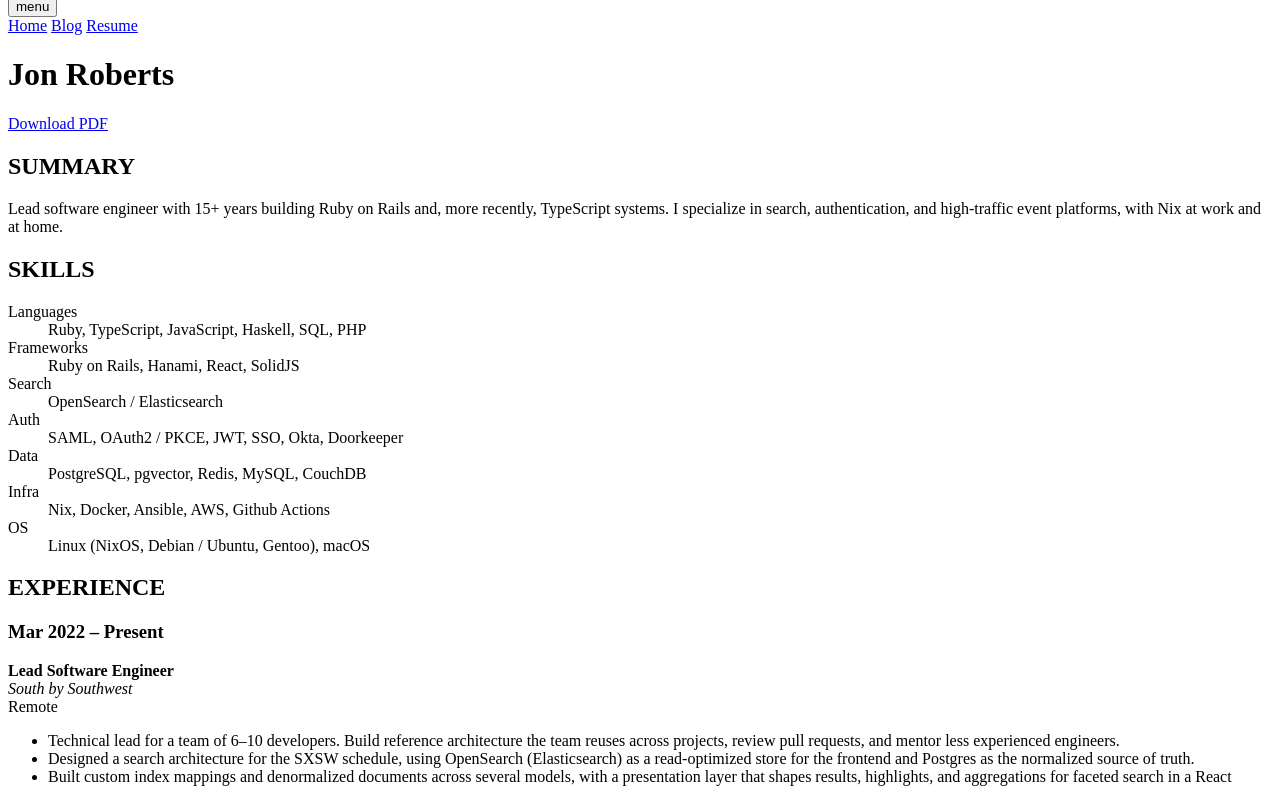
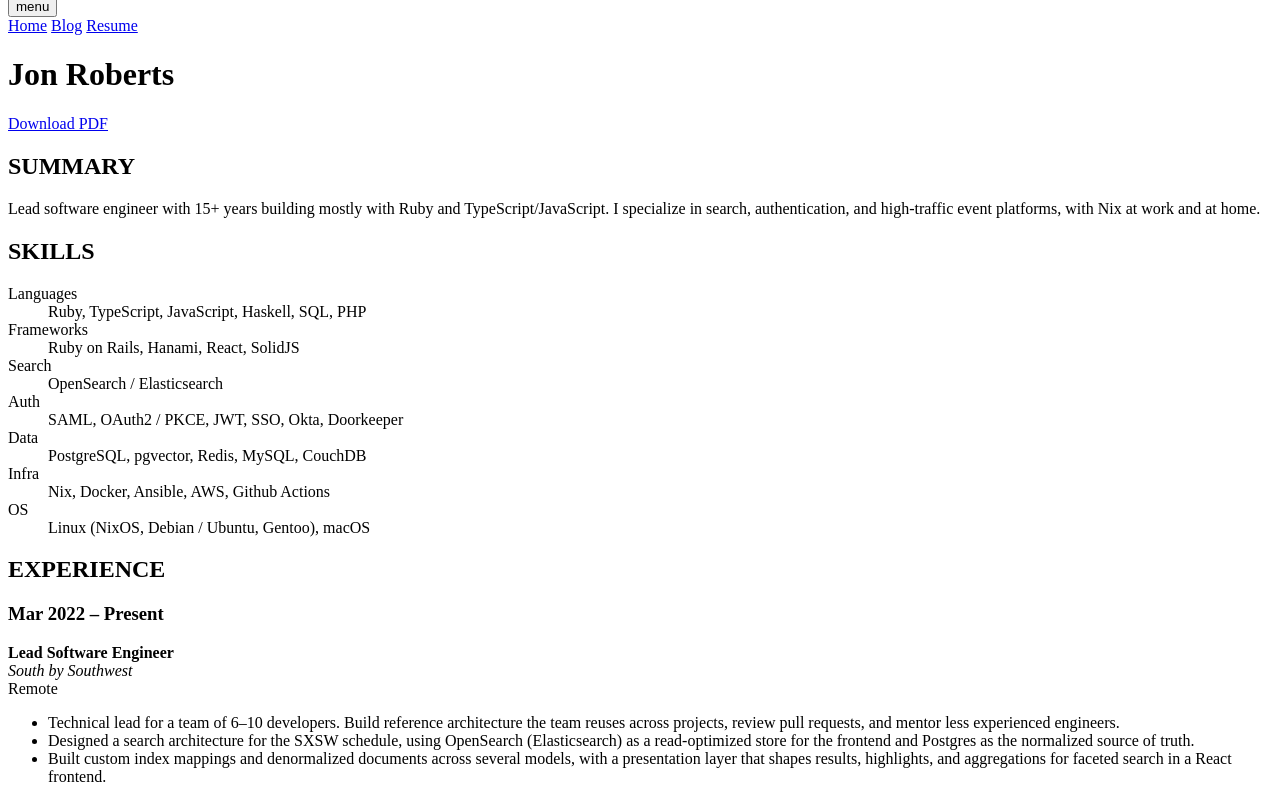
Before and after one commit to emptyflask/recursing.dev, a Jekyll site: the page built from resume.md, in a window 1280 px wide and 900 px high, cut to the strip 112-900 px from the top of the window. Built offline with Jekyll 4.4.1, drawn with Linux system fonts in a browser that asks for light colours.

Commit message:
tweak resume summary

```diff
--- a/resume.md
+++ b/resume.md
@@ -13,7 +13,7 @@ permalink: /resume/
 
 ## SUMMARY
 
-Lead software engineer with 15+ years building Ruby on Rails and, more recently, TypeScript systems. I specialize in search, authentication, and high-traffic event platforms, with Nix at work and at home.
+Lead software engineer with 15+ years building mostly with Ruby and TypeScript/JavaScript. I specialize in search, authentication, and high-traffic event platforms, with Nix at work and at home.
 
 </div>
 
```
